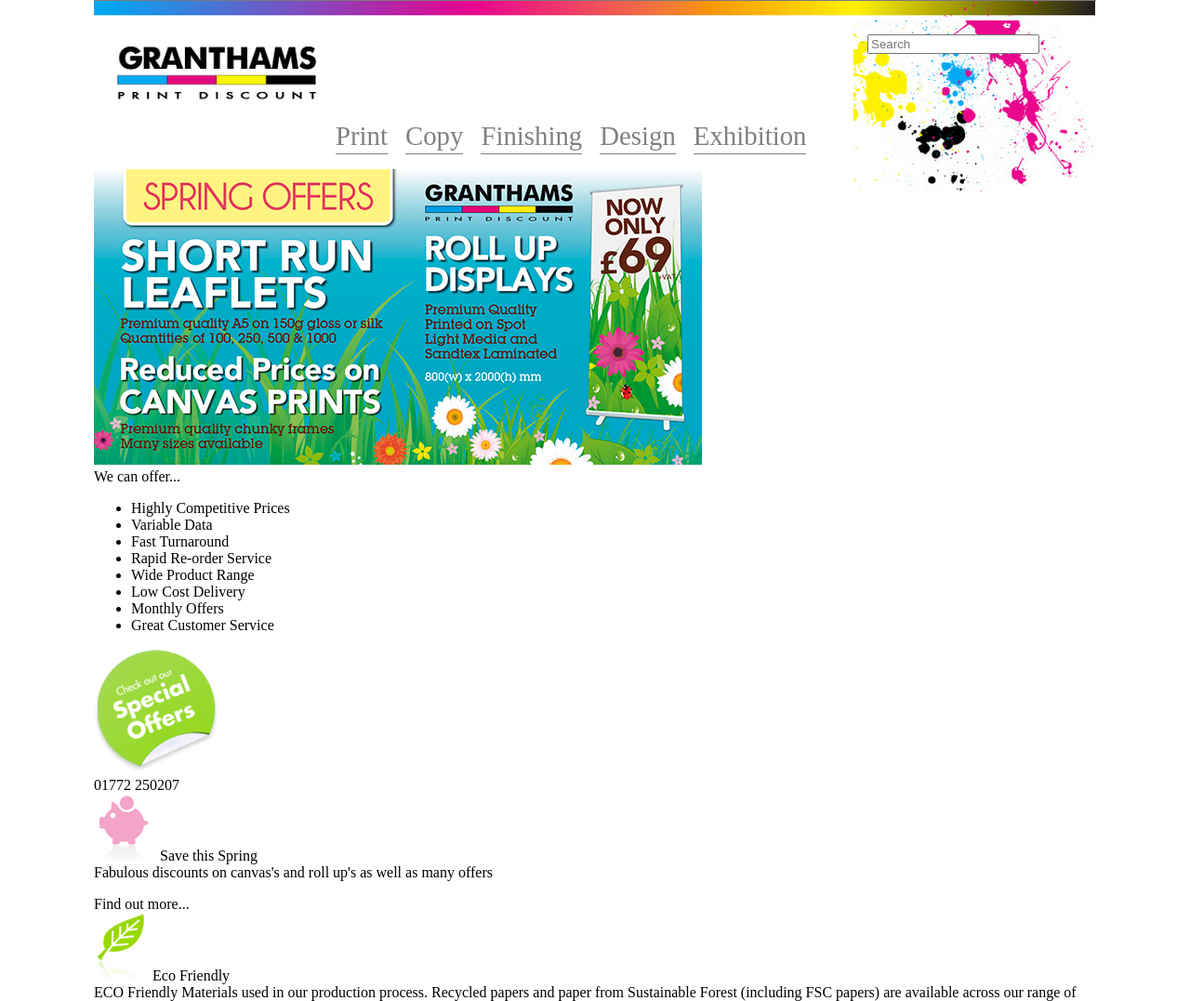
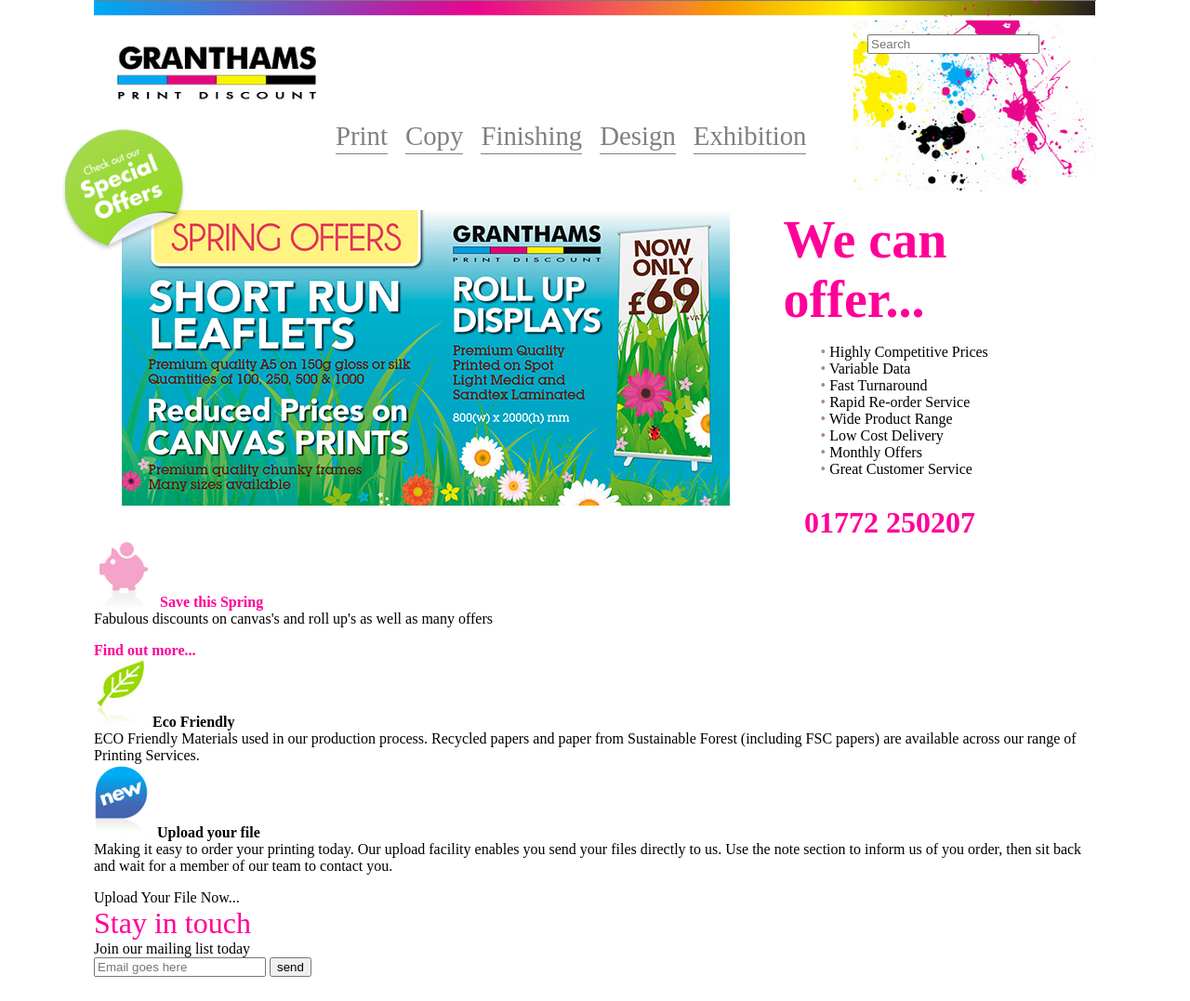
Before and after one commit to martileos/pw218309, a plain HTML site: page practica02css3/index.html in a window 1280 px wide. Shown: the top 1077 px of the page at 93% size. Drawn offline with Linux system fonts and the light colour scheme.

Commit message:
Practica02 - seccion01 y seccion02 terminadas

```diff
--- a/practica02css3/css/estilos.css
+++ b/practica02css3/css/estilos.css
@@ -24,6 +24,11 @@
 	padding-bottom: 2px;
 	/*text-decoration: underline;*/
 }
+#bgoffer{
+	left: -35px;
+	position: relative;
+	top: -410px;
+}
 #granthams{
 	margin-left: 25px;
 	margin-top: 25px;
@@ -31,3 +36,44 @@
 #paint{
 	float: right;
 }
+#primerseccion{
+	/*border: 1px solid blue;*/
+	height: 318px;
+	margin-top: 60px;
+}
+#primerseccion article{
+	/*border: 1px solid red;*/
+	display: inline-block;
+	vertical-align: top;
+}
+#secc01art01{
+	margin-left: 30px;
+	width: 61%;
+}
+#secc01art02{
+	margin-left: 50px;
+	width: 30%;
+}
+#secc01art02 ul{
+	list-style: none; /*quitamos viñetas*/
+}
+#secc01art02 ul li:before{
+	color: #b28787;
+	content: "• ";
+}
+#segundaseccion article{
+	padding-right: 130px;
+	text-align: right;
+}
+.colorrosa{
+	color: #FF0099;
+}
+.letragrande{
+	font-size: 3.5em; /* 3.5x16 */
+}
+.letramediana{
+	font-size: 2em;
+}
+.nito{
+	font-weight: bold; /* negritas */
+}
```
Also changed, not shown: practica02css3/img/completo.png.
